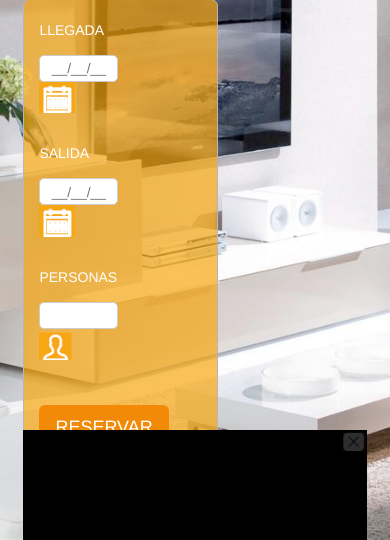
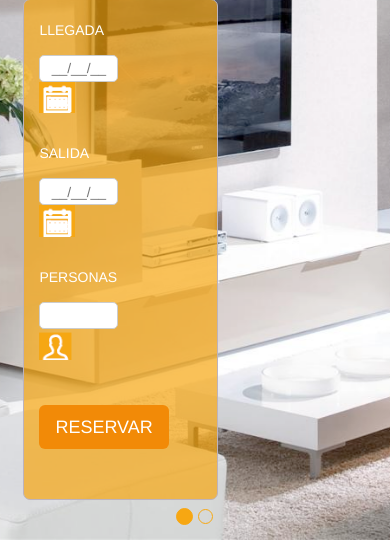
Before and after one commit to yamil777/in-project1, a CodeIgniter app: page /database/ in a window 390 px wide. Shown: the part 304-844 px from the top of the page. Run offline with CodeIgniter, Linux system fonts and the light colour scheme.

Commit message:
hidde promo bar on mobile

```diff
--- a/css/general.css
+++ b/css/general.css
@@ -159,7 +159,9 @@
 	.carousel-indicators {
 	  	bottom: 0px;
 	}
-
+	.promo-container {
+		display: none;
+	}
 }
 @media only screen and (max-width : 768px) {
 /* rules for tablet (768 > 992) */
```
